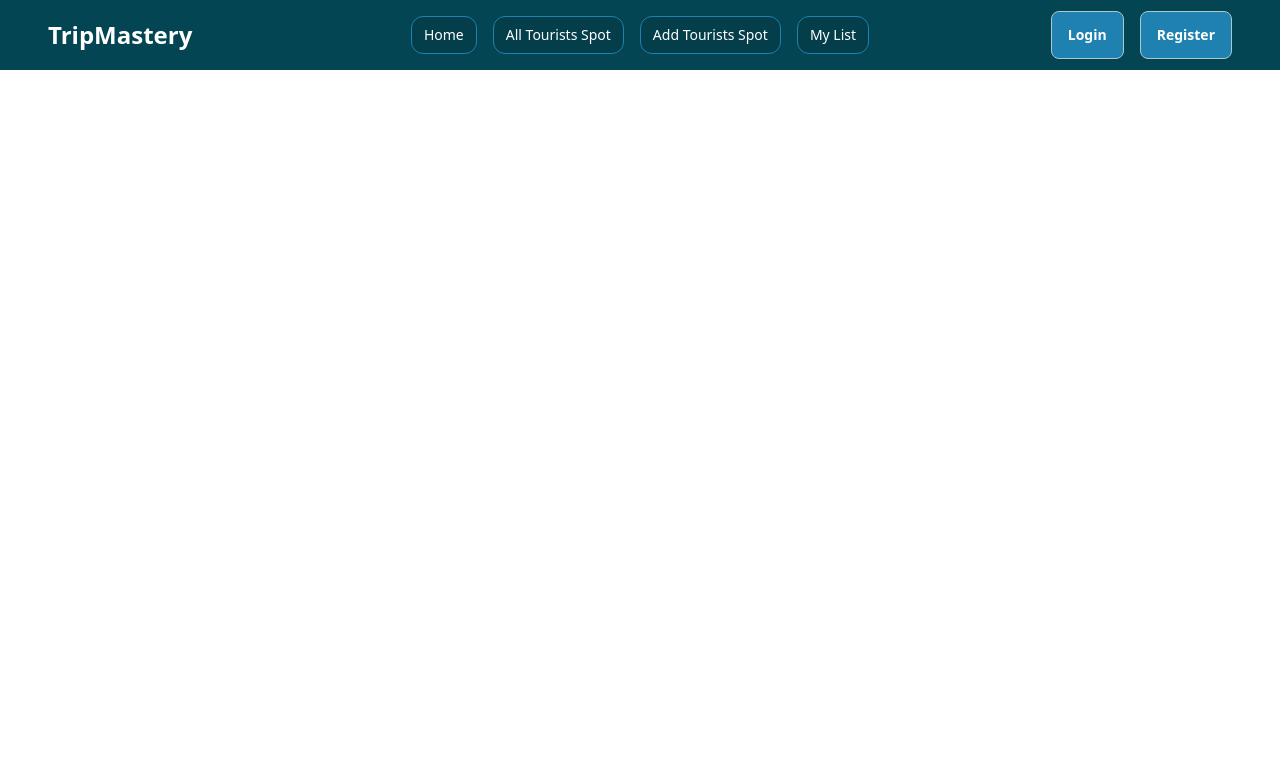
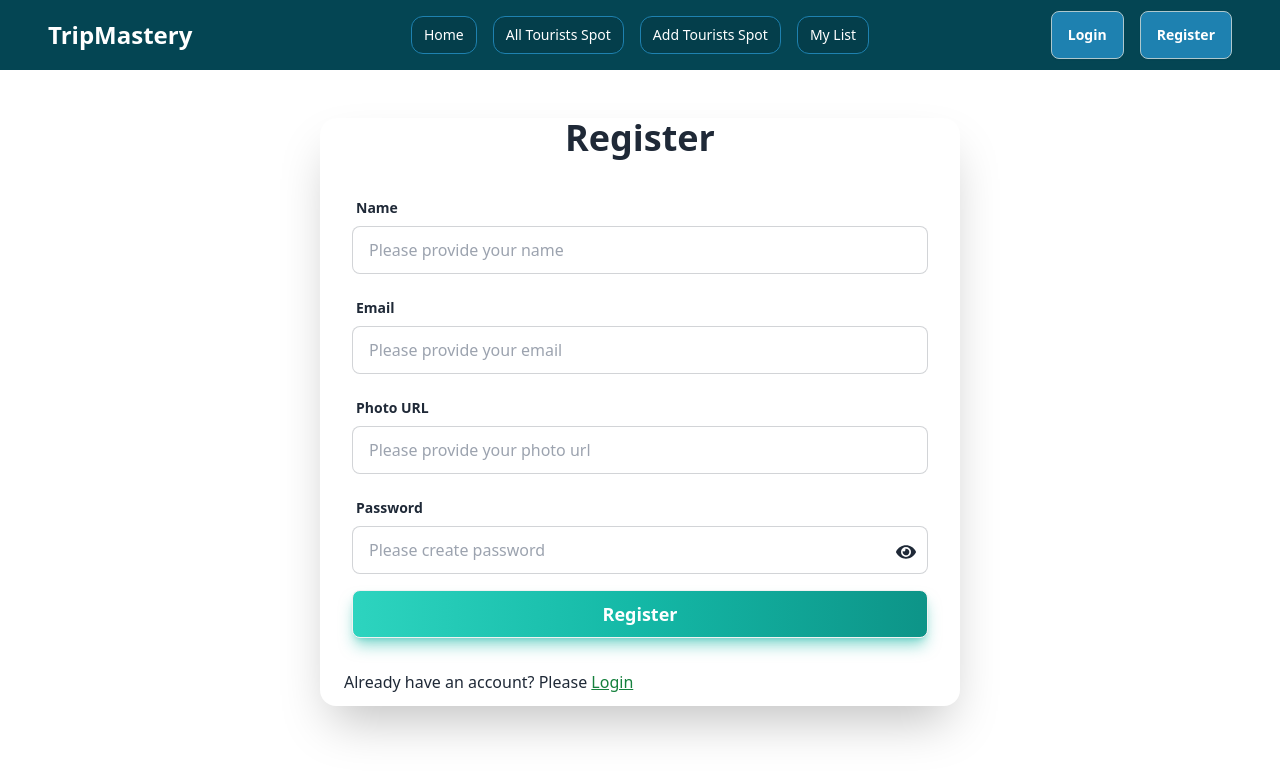
Before and after one commit to shuvo339/TripMastery_client, a React (Vite) app: page /register in a window 1280 px wide. Shown: the top 778 px of the page. Built offline with nearby package versions, Linux system fonts and the light colour scheme.

Commit message:
register page added

```diff
--- a/package.json
+++ b/package.json
@@ -15,6 +15,7 @@
     "match-sorter": "^6.3.4",
     "react": "^18.2.0",
     "react-dom": "^18.2.0",
+    "react-icons": "^5.1.0",
     "react-router-dom": "^6.23.0",
     "react-toastify": "^10.0.5",
     "sort-by": "^1.2.0",
--- a/src/pages/Register/Register.jsx
+++ b/src/pages/Register/Register.jsx
@@ -1,10 +1,84 @@
+import { useState } from "react";
+import { FaEye, FaEyeSlash } from "react-icons/fa";
+import { Link } from "react-router-dom";
+import { ToastContainer } from "react-toastify";
 
 const Register = () => {
-    return (
-        <div>
+  const [showPassword, setShowPassword] = useState(true);
+  return (
+    <div className="card shrink-0 w-3/4 md:w-1/2 mx-auto shadow-2xl bg-base-100 mb-2 mt-12">
+      <h2 className="text-2xl md:text-4xl font-semibold text-center">
+        Register
+      </h2>
+      <form className="card-body space-y-2">
+        <div className="form-control">
+          <label className="label">
+            <span className="label-text font-bold">Name</span>
+          </label>
+          <input
+            type="text"
+            name="name"
+            placeholder="Please provide your name"
+            className="input input-bordered"
+          />
+        </div>
+        <div className="form-control">
+          <label className="label">
+            <span className="label-text font-bold">Email</span>
+          </label>
+          <input
+            type="email"
+            name="email"
+            placeholder="Please provide your email"
+            className="input input-bordered"
+          />
+        </div>
+        <div className="form-control">
+          <label className="label">
+            <span className="label-text font-bold">Photo URL</span>
+          </label>
+          <input
+            type="text"
+            name="photo"
+            placeholder="Please provide your photo url"
+            className="input input-bordered"
+          />
+        </div>
+        <div className="form-control">
+          <label className="label">
+            <span className="label-text font-bold">Password</span>
+          </label>
+          <div className="relative">
+            <input
+              type={showPassword? "text":"password"}
+              name="password"
+              placeholder="Please create password"
+              className="input input-bordered w-full"
+            />
+            <span
+              className="absolute top-1/3 right-3 text-xl"
+              onClick={() => setShowPassword(!showPassword)}
+            >
+              {showPassword ? <FaEye /> : <FaEyeSlash />}
+            </span>
+          </div>
+        </div>
+        <div className="form-control mt-6">
+          <button className="btn text-white text-lg font-semibold bg-gradient-to-r from-teal-400 via-teal-500 to-teal-600 hover:bg-gradient-to-br focus:ring-4 focus:outline-none focus:ring-teal-300 dark:focus:ring-teal-800 shadow-lg shadow-teal-500/50 dark:shadow-lg dark:shadow-teal-800/80">
+            Register
+          </button>
+        </div>
+      </form>
+      <p className="pb-3 px-6">
+        Already have an account? Please{" "}
+        <Link className="text-green-700 font-medium underline" to="/login">
+          Login
+        </Link>
+      </p>
 
-        </div>
-    );
+      <ToastContainer />
+    </div>
+  );
 };
 
 export default Register;
```
Also changed, not shown: 1 other file (tests, documents, lock files or other folders).
